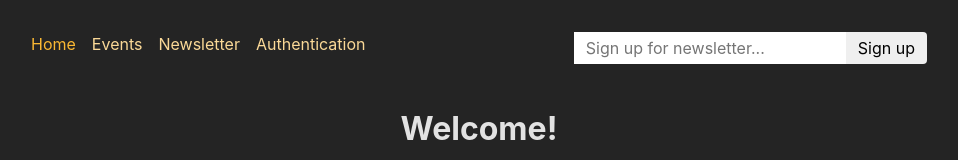
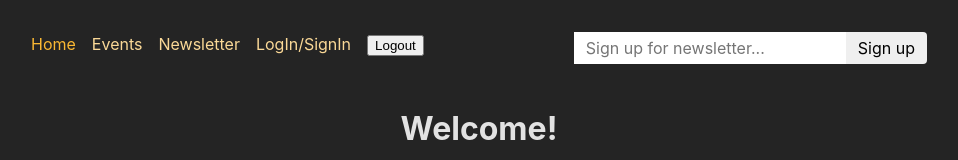
Before and after one commit to chewho/react-auth-practice, a React (Create React App) app in the folder frontend/: page / in a window 1280 px wide. Shown: the top 160 px of the page, without its empty margins (161-1119 px from the left). Built offline with nearby package versions, Linux system fonts and the light colour scheme.

Commit message:
feat: add user logout

```diff
--- a/frontend/src/App.js
+++ b/frontend/src/App.js
@@ -16,6 +16,7 @@
 import AuthenticationPage, {
   action as authAction,
 } from "./pages/Authentication";
+import { action as logoutAction } from "./pages/Logout";
 
 const router = createBrowserRouter([
   {
@@ -63,6 +64,10 @@
         element: <NewsletterPage />,
         action: newsletterAction,
       },
+      {
+        path: "logout",
+        action: logoutAction,
+      },
     ],
   },
 ]);
--- a/frontend/src/components/MainNavigation.js
+++ b/frontend/src/components/MainNavigation.js
@@ -1,4 +1,4 @@
-import { NavLink } from "react-router-dom";
+import { NavLink, Form } from "react-router-dom";
 
 import classes from "./MainNavigation.module.css";
 import NewsletterSignup from "./NewsletterSignup";
@@ -42,8 +42,13 @@
               className={({ isActive }) =>
                 isActive ? classes.active : undefined
               }>
-              Authentication
+              LogIn/SignIn
             </NavLink>
+          </li>
+          <li>
+            <Form action="/logout" method="post">
+              <button>Logout</button>
+            </Form>
           </li>
         </ul>
       </nav>
--- /dev/null
+++ b/frontend/src/pages/Logout.js
@@ -0,0 +1,6 @@
+import { redirect } from "react-router-dom";
+
+export function action() {
+  localStorage.removeItem("token");
+  return redirect("/");
+}
```
Also changed, not shown: 1 other file (tests, documents, lock files or other folders).
